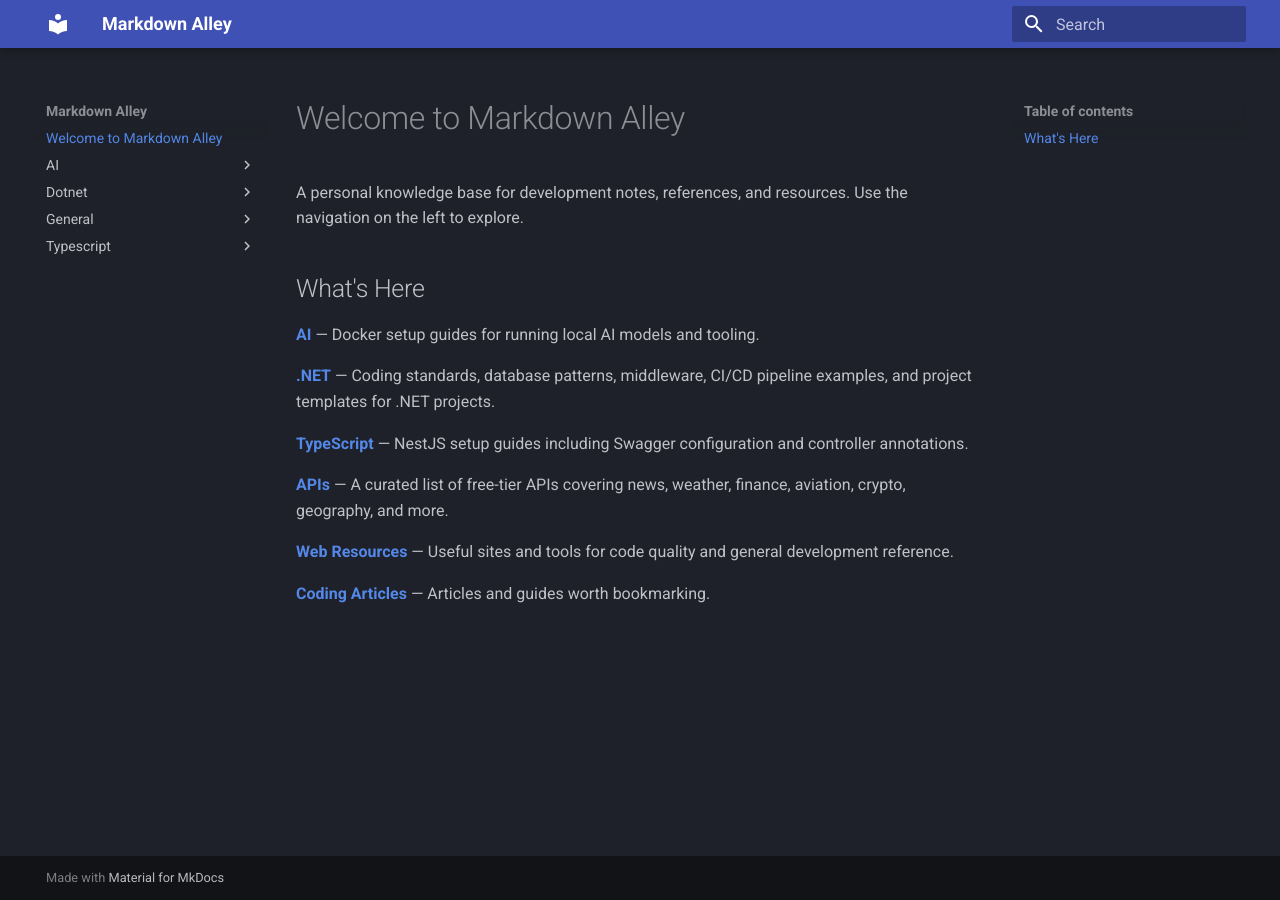
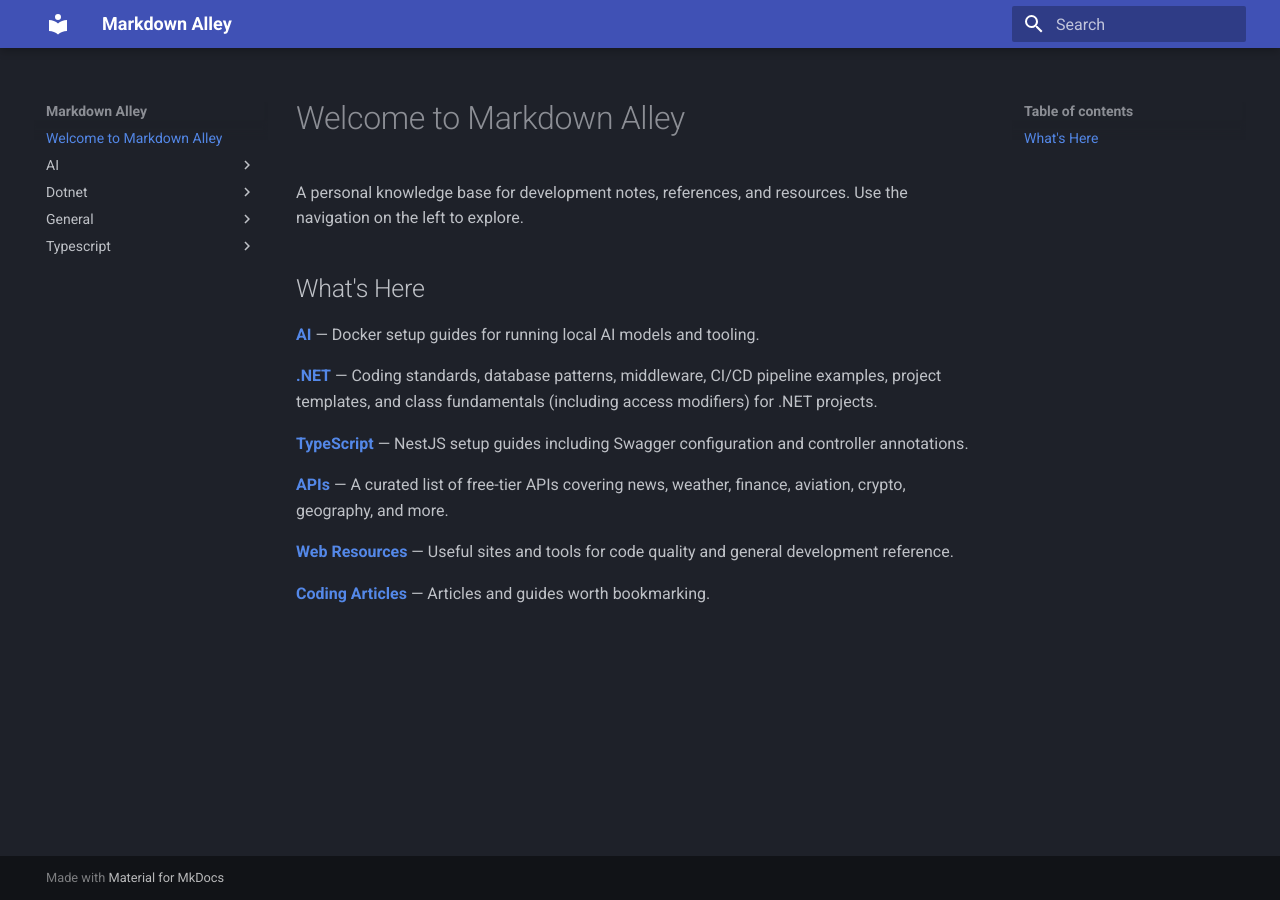
Before and after one commit to gooddogdevelopment-sys/Markdown-Alley, an MkDocs documentation site: the page built from docs/index.md, in a window 1280 px wide. Built offline with MkDocs 1.6.1 and Material for MkDocs 9.7.7, drawn with Linux system fonts in a browser that asks for light colours.

Commit message:
Updated index.md with addtional items added to dotnet docs

```diff
--- a/docs/index.md
+++ b/docs/index.md
@@ -6,7 +6,7 @@ A personal knowledge base for development notes, references, and resources. Use
 
 **[AI](AI/Ollama/DockerSetup.md)** — Docker setup guides for running local AI models and tooling.
 
-**[.NET](Dotnet/Database/DotNetDbContext.md)** — Coding standards, database patterns, middleware, CI/CD pipeline examples, and project templates for .NET projects.
+**[.NET](Dotnet/Database/DotNetDbContext.md)** — Coding standards, database patterns, middleware, CI/CD pipeline examples, project templates, and class fundamentals (including access modifiers) for .NET projects.
 
 **[TypeScript](Typescript/NestJS/BasicSetup.md)** — NestJS setup guides including Swagger configuration and controller annotations.
 
```
